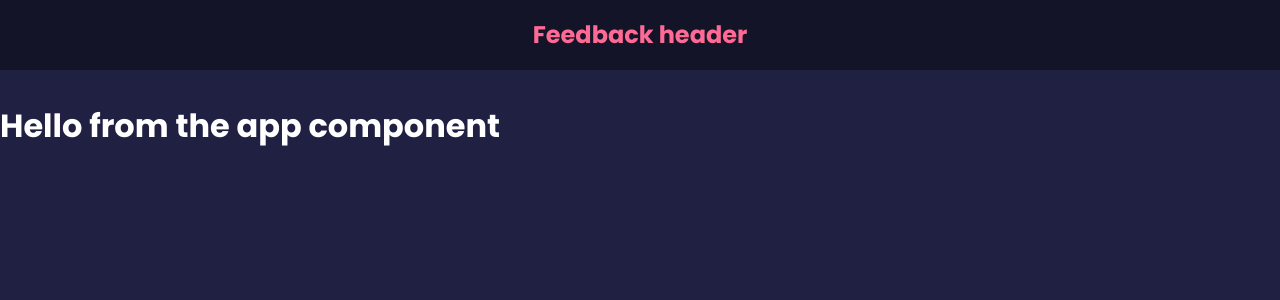
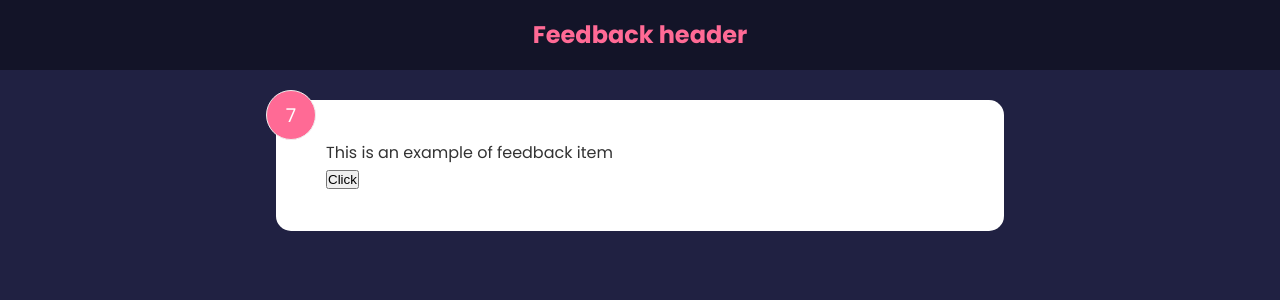
Before and after one commit to ShujaShah/feedback-app, a React (Create React App) app: page / in a window 1280 px wide. Shown: the top 300 px of the page. Built offline with nearby package versions, Linux system fonts and the light colour scheme.

Commit message:
simple example of use state hook

```diff
--- a/src/App.js
+++ b/src/App.js
@@ -1,11 +1,14 @@
 import Header from "./components/Header";
-function App(){
-    return(
-        <>
-        <Header />
-        <h1>Hello from the app component</h1>
-        </>
-    )
+import FeedbackItem from "./components/FeedbackItem";
+function App() {
+  return (
+    <>
+      <Header />
+      <div className="container">
+        <FeedbackItem />
+      </div>
+    </>
+  );
 }
 
 export default App;
--- /dev/null
+++ b/src/components/FeedbackItem.jsx
@@ -0,0 +1,28 @@
+import React from "react";
+import { useState } from "react";
+
+function FeedbackItem() {
+  const [rating, setRating] = useState(7);
+  const [text, setText] = useState("This is an example of feedback item");
+
+  //Change the state when you click on the click button
+  const handleClick = () => {
+    setRating((prev) => {
+      return prev + 1;
+    });
+
+    //Here we are hardcoding the values of rating and text
+    // setRating(10);
+    // setText("This is an updated text");
+  };
+
+  return (
+    <div className="card">
+      <div className="num-display">{rating}</div>
+      <div className="text-display">{text}</div>
+      <button onClick={handleClick}>Click</button>
+    </div>
+  );
+}
+
+export default FeedbackItem;
```
